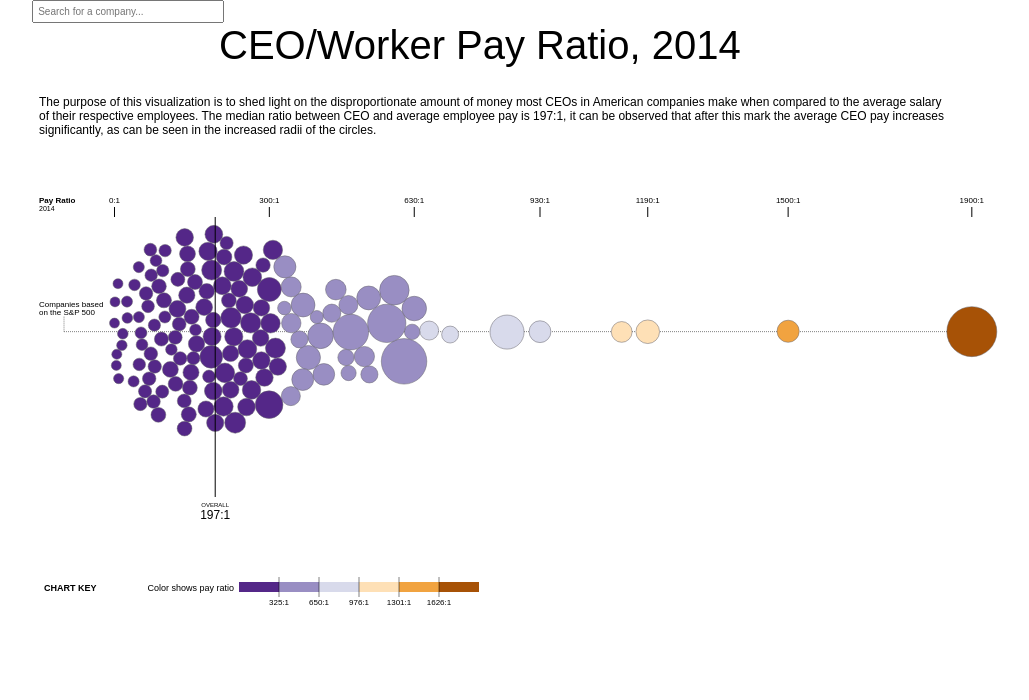
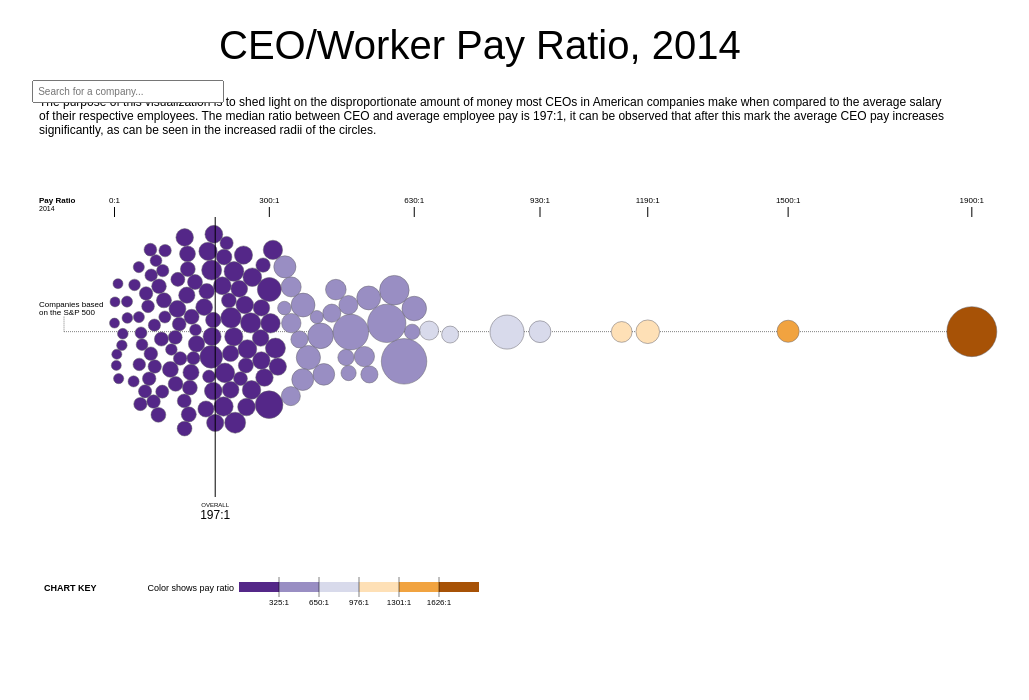
Before and after one commit to glindsey22/Enhancement-Project, a plain HTML site: page index.html in a window 1280 px wide. Shown: the whole page, without its empty margins (19-1048 px from the left). Drawn offline with nearby package versions, Linux system fonts and the light colour scheme.

Commit message:
Update payratio.css

```diff
--- a/payratio.css
+++ b/payratio.css
@@ -64,7 +64,7 @@ h1 {
 .topnav input[type=text] {
     position: absolute;
     left: 4%;
-    top: 0%;
+    top: 10%;
     width: 15%;
     float: right;
     padding: 4px;
```
